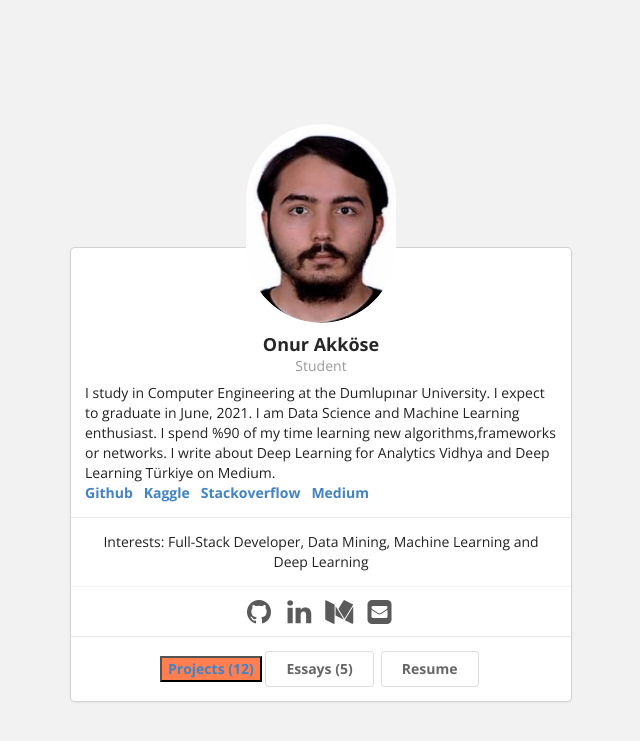
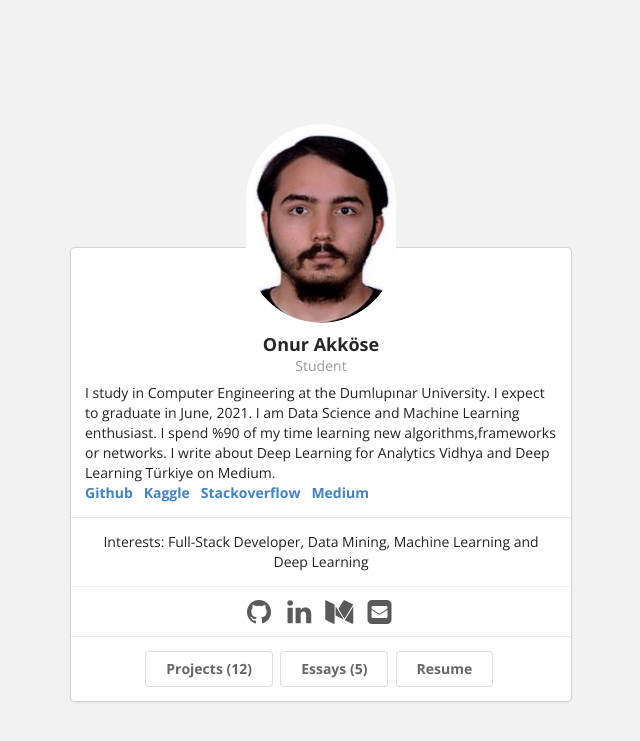
Before and after one commit to OnurAkkose/OnurAkkose.github.io, a Jekyll site: the page built from index.html, in a window 1280 px wide. Shown: the top 741 px of the page, without its empty margins (319-959 px from the left). Built offline with Jekyll 4.4.1, drawn with Linux system fonts in a browser that asks for light colours.

Commit message:
Update theme-home-builtin-1.html

```diff
--- a/_includes/theme-home-builtin-1.html
+++ b/_includes/theme-home-builtin-1.html
@@ -44,13 +44,13 @@
       </div>
       <div class="center aligned content">
         <a href="{{ site.baseurl}}/projects/">
-          <button style= "background-color: #FF7F50;" ><b>Projects ({{ num_projects }})</b></button>
+          <button class="ui basic button"><b>Projects ({{ num_projects }})</b></button>
         </a>
         <a href="{{ site.baseurl}}/essays/">
-          <button style= "background-color: #FF7F50;" class="ui basic button"><b>Essays ({{ num_essays }})</b></button>
+          <button  class="ui basic button"><b>Essays ({{ num_essays }})</b></button>
         </a>
         <a href="{{ site.baseurl}}/bio/">
-          <button style= "background-color: #FF7F50;" class="ui basic button"><b>{{ site.bio-page-label }}</b></button>
+          <button  class="ui basic button"><b>{{ site.bio-page-label }}</b></button>
         </a>
       </div>
     </div>
```
